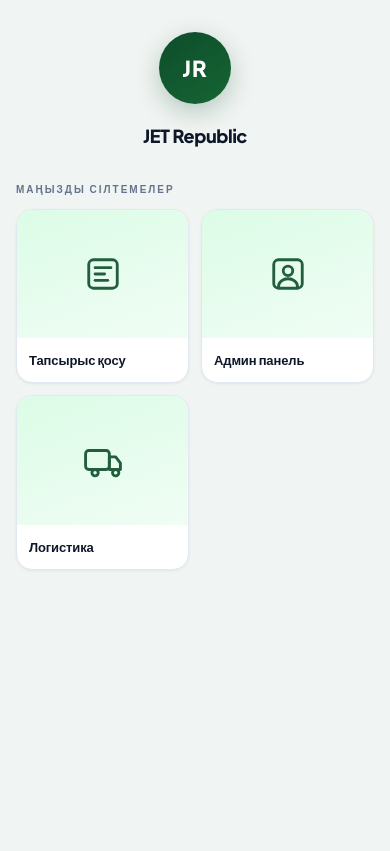
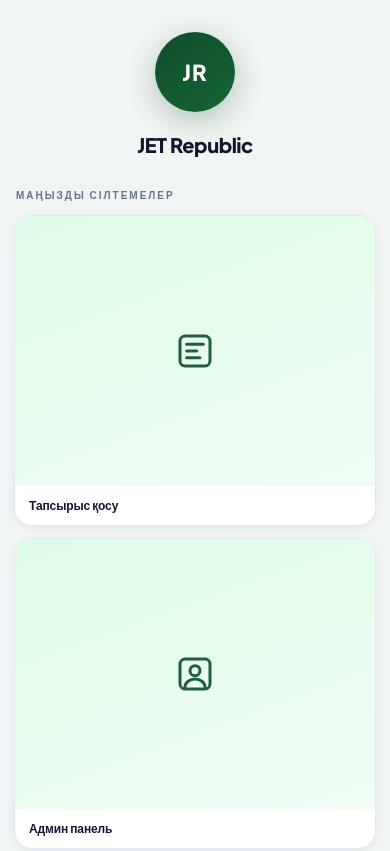
Before and after one commit to zamanxat/jet-republic, a plain HTML site: page index.html in a window 390 px wide. Shown: the top 851 px of the page. Drawn offline with nearby package versions, Linux system fonts and the light colour scheme.

Commit message:
Update styles for responsiveness and aesthetics

```diff
--- a/index.html
+++ b/index.html
@@ -15,13 +15,13 @@
             --text: #0f172a;
             --text-muted: #64748b;
             --border: #e2e8f0;
-            --radius: 16px;
-            --radius-sm: 12px;
-            --shadow: 0 1px 3px rgba(0,0,0,0.06);
-            --shadow-hover: 0 12px 28px rgba(13,77,43,0.12);
+            --radius: 18px;
+            --radius-sm: 14px;
+            --shadow: 0 2px 8px rgba(0,0,0,0.06);
+            --shadow-hover: 0 12px 32px rgba(13,77,43,0.14);
         }
         * { margin: 0; padding: 0; box-sizing: border-box; }
-        html { -webkit-text-size-adjust: 100%; }
+        html { -webkit-text-size-adjust: 100%; scroll-behavior: smooth; }
         body {
             font-family: 'Plus Jakarta Sans', sans-serif;
             background: var(--bg);
@@ -32,57 +32,46 @@
             flex-direction: column;
             align-items: center;
             overflow-x: hidden;
-            padding-left: env(safe-area-inset-left);
-            padding-right: env(safe-area-inset-right);
-            padding-bottom: env(safe-area-inset-bottom);
+            padding: 0 env(safe-area-inset-right) max(24px, env(safe-area-inset-bottom)) env(safe-area-inset-left);
         }
         .logo-section {
-            margin-top: 56px;
+            margin-top: clamp(32px, 8vw, 56px);
             text-align: center;
         }
         .logo-circle {
-            width: 96px;
-            height: 96px;
+            width: clamp(80px, 20vw, 96px);
+            height: clamp(80px, 20vw, 96px);
             border-radius: 50%;
             background: linear-gradient(145deg, var(--primary) 0%, var(--primary-light) 100%);
             display: flex;
             align-items: center;
             justify-content: center;
             margin: 0 auto 20px;
-            box-shadow: 0 8px 24px rgba(13,77,43,0.25);
+            box-shadow: 0 8px 28px rgba(13,77,43,0.28);
         }
-        .logo-circle span {
-            font-size: 28px;
-            font-weight: 800;
-            color: #fff;
-            letter-spacing: 1px;
-        }
-        .company-name {
-            font-size: 24px;
-            font-weight: 800;
-            color: var(--text);
-            letter-spacing: -0.02em;
-        }
+        .logo-circle span { font-size: clamp(22px, 5.5vw, 28px); font-weight: 800; color: #fff; letter-spacing: 1px; }
+        .company-name { font-size: clamp(20px, 5vw, 24px); font-weight: 800; color: var(--text); letter-spacing: -0.02em; }
         .section-title {
             font-size: 11px;
             font-weight: 700;
             letter-spacing: 2px;
             color: var(--text-muted);
             text-transform: uppercase;
-            margin: 44px 0 18px;
+            margin: 40px 0 16px;
             text-align: left;
             width: 100%;
             max-width: 440px;
             padding: 0 20px;
         }
+        .link-card:focus-visible { outline: 2px solid var(--primary); outline-offset: 3px; }
         .cards-grid {
             display: grid;
             grid-template-columns: repeat(2, 1fr);
-            gap: 16px;
+            gap: clamp(12px, 3vw, 20px);
             width: 100%;
             max-width: 440px;
             padding: 0 20px;
-            padding-bottom: max(24px, env(safe-area-inset-bottom));
+            padding-bottom: max(28px, env(safe-area-inset-bottom) + 16px);
         }
         .link-card {
             background: var(--card);
@@ -96,6 +85,7 @@
             display: flex;
             flex-direction: column;
             border: 1px solid var(--border);
+            min-height: 140px;
         }
         .link-card:hover { box-shadow: var(--shadow-hover); transform: translateY(-4px); border-color: var(--primary-soft); }
         .link-card:active { transform: translateY(-2px); }
@@ -107,16 +97,10 @@
             display: flex;
             align-items: center;
             justify-content: center;
-            position: relative;
         }
-        .card-preview svg {
-            width: 48px;
-            height: 48px;
-            color: var(--primary);
-            opacity: 0.9;
-        }
+        .card-preview svg { width: clamp(40px, 10vw, 48px); height: clamp(40px, 10vw, 48px); color: var(--primary); opacity: 0.9; }
         .card-label {
-            padding: 16px 18px;
+            padding: 16px 14px;
             font-size: 14px;
             font-weight: 700;
             color: var(--text);
@@ -125,20 +109,20 @@
         .modal-overlay {
             display: none;
             position: fixed;
-            top: 0; left: 0;
-            width: 100%; height: 100%;
+            inset: 0;
             background: rgba(15,23,42,0.5);
             z-index: 1000;
             align-items: center;
             justify-content: center;
             backdrop-filter: blur(8px);
+            padding: 16px;
         }
         .modal-overlay.active { display: flex; }
         .modal-box {
             background: var(--card);
-            border-radius: 20px;
-            padding: 40px 32px;
-            width: 90%;
+            border-radius: var(--radius);
+            padding: clamp(28px, 6vw, 40px) clamp(24px, 5vw, 32px);
+            width: 100%;
             max-width: 380px;
             text-align: center;
             box-shadow: 0 24px 48px rgba(0,0,0,0.15);
@@ -151,7 +135,7 @@
             padding: 16px 18px;
             border: 2px solid var(--border);
             border-radius: var(--radius-sm);
-            font-size: 16px; /* 16px+ prevents iOS zoom on focus */
+            font-size: 16px;
             outline: none;
             transition: border-color .2s;
             text-align: center;
@@ -162,6 +146,7 @@
         .modal-box .modal-btn {
             width: 100%;
             padding: 16px;
+            min-height: 52px;
             background: linear-gradient(145deg, var(--primary), var(--primary-light));
             color: #fff;
             border: none;
@@ -177,31 +162,24 @@
         .modal-box .modal-btn.secondary {
             background: var(--bg);
             color: var(--text);
+            border: 2px solid var(--border);
             margin-top: 10px;
         }
         .modal-box .modal-btn.secondary:hover { background: var(--border); }
         .modal-error { color: #dc2626; font-size: 13px; margin-top: 12px; display: none; font-weight: 600; }
 
-        /* ——— Толық адаптивті ——— */
-        @media (max-width: 480px) {
-            .logo-section { margin-top: 32px; }
-            .logo-circle { width: 72px; height: 72px; }
-            .logo-circle span { font-size: 22px; }
-            .company-name { font-size: 18px; }
-            .section-title { padding: 0 16px; margin: 36px 0 14px; font-size: 10px; }
-            .cards-grid { gap: 12px; padding: 0 16px; padding-bottom: max(20px, env(safe-area-inset-bottom)); }
+        @media (max-width: 576px) {
+            .section-title { padding: 0 16px; margin: 32px 0 14px; font-size: 10px; }
+            .cards-grid { gap: 12px; padding: 0 16px; padding-bottom: max(24px, env(safe-area-inset-bottom) + 12px); }
             .card-label { font-size: 13px; padding: 14px 12px; }
-            .card-preview svg { width: 38px; height: 38px; }
-            .modal-box { padding: 28px 20px; width: calc(100% - 32px); margin: 16px; border-radius: 18px; }
-            .modal-box .modal-btn, .modal-box .modal-btn.secondary { min-height: 48px; }
+            .link-card { min-height: 120px; }
         }
-        @media (max-width: 360px) {
-            .cards-grid { grid-template-columns: 1fr; gap: 10px; padding: 0 12px; }
+        @media (max-width: 400px) {
+            .cards-grid { grid-template-columns: 1fr; gap: 12px; padding: 0 14px; }
             .card-label { padding: 12px 14px; font-size: 12px; }
         }
         @media (min-width: 768px) {
             .cards-grid { max-width: 480px; gap: 20px; }
-            .logo-section { margin-top: 64px; }
         }
     </style>
 </head>
```
